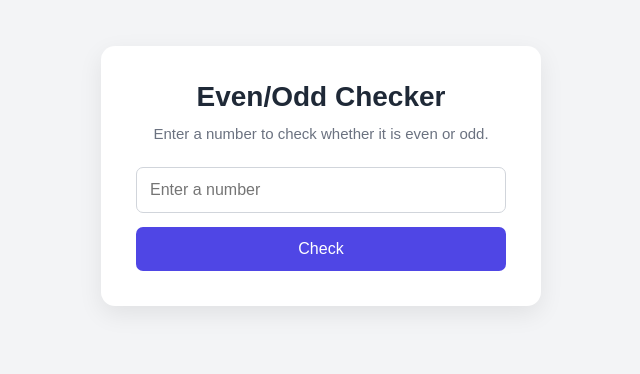
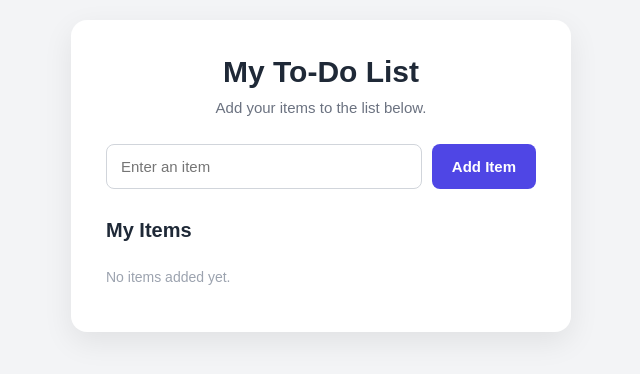
Before and after one commit to Appa45/Assignment7, a React (Vite) app in the folder random-joke-app/: page / in a window 1280 px wide. Shown: the part 224-598 px from the top of the page, without its empty margins (319-959 px from the left). Built offline with nearby package versions, Linux system fonts and the light colour scheme.

Commit message:
change in the project

```diff
--- a/random-joke-app/index.html
+++ b/random-joke-app/index.html
@@ -4,8 +4,13 @@
   <head>
     <meta charset="UTF-8" />
     <meta name="viewport" content="width=device-width, initial-scale=1.0" />
-    <title>Check Parity</title>
+    <meta
+      name="description"
+      content="A simple React application to add and manage items in an unordered list."
+    />
+    <title>Add Items to List</title>
   </head>
+
   <body>
     <div id="root"></div>
     <script type="module" src="/src/main.jsx"></script>
--- a/random-joke-app/src/App.css
+++ b/random-joke-app/src/App.css
@@ -2,78 +2,121 @@
 .app-container {
   min-height: 100vh;
   display: flex;
+  justify-content: center;
   align-items: center;
-  justify-content: center;
-  padding: 20px;
+  padding: 24px;
 }
 
-.parity-card {
+.list-card {
   width: 100%;
-  max-width: 440px;
+  max-width: 500px;
   padding: 35px;
   background: #ffffff;
-  border-radius: 14px;
-  box-shadow: 0 8px 25px rgba(0, 0, 0, 0.08);
-  text-align: center;
+  border-radius: 16px;
+  box-shadow: 0 10px 30px rgba(0, 0, 0, 0.08);
 }
 
-.parity-card h1 {
-  color: #1f2937;
-  font-size: 28px;
-  margin-bottom: 12px;
+.header {
+  text-align: center;
+  margin-bottom: 28px;
 }
 
-.subtitle {
-  color: #6b7280;
-  margin-bottom: 25px;
-  font-size: 15px;
+.header h1 {
+  font-size: 30px;
+  color: #1f2937;
+  margin-bottom: 10px;
 }
 
-.parity-card form {
-  display: flex;
-  flex-direction: column;
-  gap: 14px;
+.header p {
+  font-size: 15px;
+  color: #6b7280;
 }
 
-.parity-card input {
-  width: 100%;
-  padding: 13px;
+.item-form {
+  display: flex;
+  gap: 10px;
+}
+
+.item-form input {
+  flex: 1;
+  min-width: 0;
+  padding: 13px 14px;
   border: 1px solid #d1d5db;
-  border-radius: 7px;
-  font-size: 16px;
+  border-radius: 8px;
+  font-size: 15px;
   outline: none;
 }
 
-.parity-card input:focus {
+.item-form input:focus {
   border-color: #4f46e5;
+  box-shadow: 0 0 0 3px rgba(79, 70, 229, 0.1);
 }
 
-.parity-card button {
-  padding: 13px;
+.item-form button {
+  padding: 13px 20px;
+  border: none;
+  border-radius: 8px;
   background: #4f46e5;
-  color: white;
-  border: none;
-  border-radius: 7px;
-  font-size: 16px;
+  color: #ffffff;
+  font-size: 15px;
+  font-weight: 600;
   cursor: pointer;
 }
 
-.parity-card button:hover {
+.item-form button:hover {
   background: #4338ca;
 }
 
-.result {
-  margin-top: 22px;
-  padding: 14px;
-  border-radius: 7px;
-  background: #f3f4f6;
+.error-message {
+  margin-top: 12px;
+  color: #dc2626;
+  font-size: 14px;
+}
+
+.list-section {
+  margin-top: 30px;
+}
+
+.list-section h2 {
+  margin-bottom: 15px;
   color: #1f2937;
-  font-size: 16px;
-  font-weight: 600;
+  font-size: 20px;
+}
+
+.item-list {
+  list-style-type: disc;
+  padding-left: 25px;
+}
+
+.item-list li {
+  padding: 10px 5px;
+  margin-bottom: 6px;
+  color: #374151;
+  border-bottom: 1px solid #e5e7eb;
+  font-size: 15px;
+  overflow-wrap: anywhere;
+}
+
+.empty-message {
+  color: #9ca3af;
+  font-size: 14px;
+  padding: 12px 0;
 }
 
 @media (max-width: 480px) {
-  .parity-card {
+  .list-card {
     padding: 25px 20px;
   }
+
+  .header h1 {
+    font-size: 25px;
+  }
+
+  .item-form {
+    flex-direction: column;
+  }
+
+  .item-form button {
+    width: 100%;
+  }
 }
--- a/random-joke-app/src/App.jsx
+++ b/random-joke-app/src/App.jsx
@@ -3,55 +3,66 @@ import React, { useState } from "react";
 import "./App.css";
 
 function App() {
-  const [number, setNumber] = useState("");
-  const [result, setResult] = useState("");
+  const [item, setItem] = useState("");
+  const [items, setItems] = useState([]);
+  const [error, setError] = useState("");
 
   const handleSubmit = (event) => {
     event.preventDefault();
 
-    const value = number.trim();
+    const trimmedItem = item.trim();
 
-    if (value === "" || !Number.isFinite(Number(value))) {
-      setResult("Not a valid number!");
+    if (!trimmedItem) {
+      setError("Please enter an item.");
       return;
     }
 
-    const parsedNumber = Number(value);
-
-    if (parsedNumber % 2 === 0) {
-      setResult(`The number ${value} is even!`);
-    } else {
-      setResult(`Oops, ${value} is odd!`);
-    }
+    setItems((previousItems) => [...previousItems, trimmedItem]);
+    setItem("");
+    setError("");
   };
 
   return (
     <main className="app-container">
-      <section className="parity-card">
-        <h1>Even/Odd Checker</h1>
+      <section className="list-card">
+        <div className="header">
+          <h1>My To-Do List</h1>
+          <p>Add your items to the list below.</p>
+        </div>
 
-        <p className="subtitle">
-          Enter a number to check whether it is even or odd.
-        </p>
-
-        <form onSubmit={handleSubmit}>
+        <form className="item-form" onSubmit={handleSubmit}>
           <input
             type="text"
-            name="number"
-            value={number}
-            onChange={(event) => setNumber(event.target.value)}
-            placeholder="Enter a number"
+            name="item"
+            placeholder="Enter an item"
+            value={item}
+            onChange={(event) => {
+              setItem(event.target.value);
+              setError("");
+            }}
             autoComplete="off"
           />
 
-          <button type="submit">Check</button>
+          <button type="submit">Add Item</button>
         </form>
 
-        {result && (
-          <div className="result" role="status">
-            {result}
-          </div>
-        )}
+        {error && <p className="error-message">{error}</p>}
+
+        <div className="list-section">
+          <h2>My Items</h2>
+
+          <ul className="item-list">
+            {items.map((currentItem, index) => (
+              <li key={`${index}-${currentItem}`}>
+                {currentItem}
+              </li>
+            ))}
+          </ul>
+
+          {items.length === 0 && (
+            <p className="empty-message">No items added yet.</p>
+          )}
+        </div>
       </section>
     </main>
   );
```
